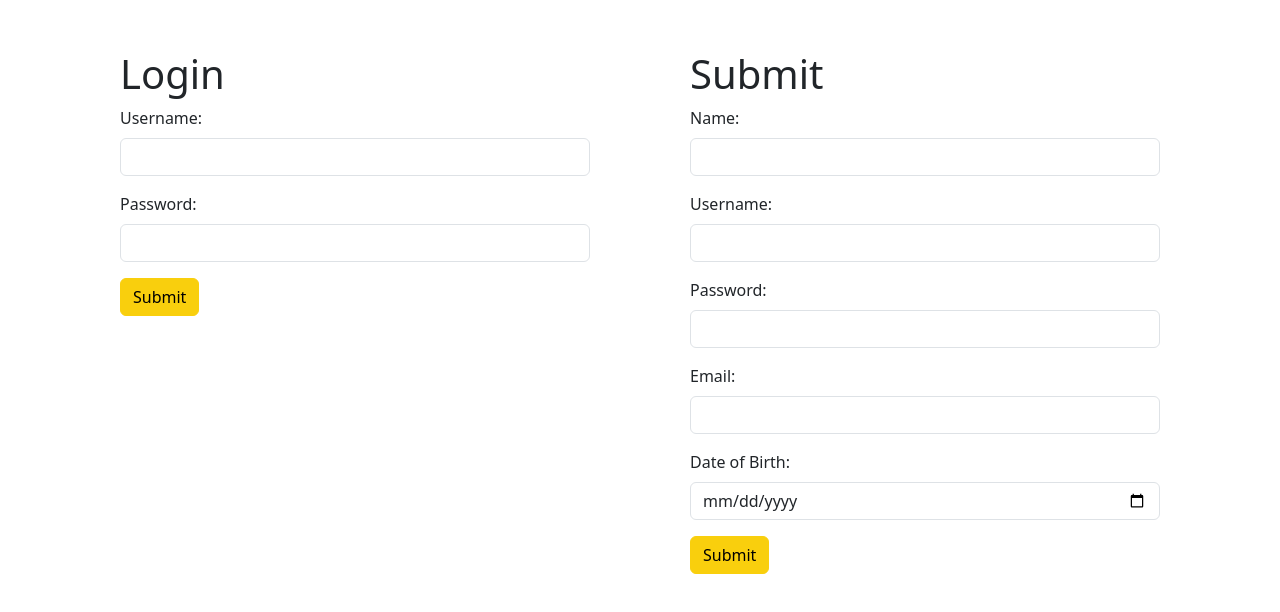
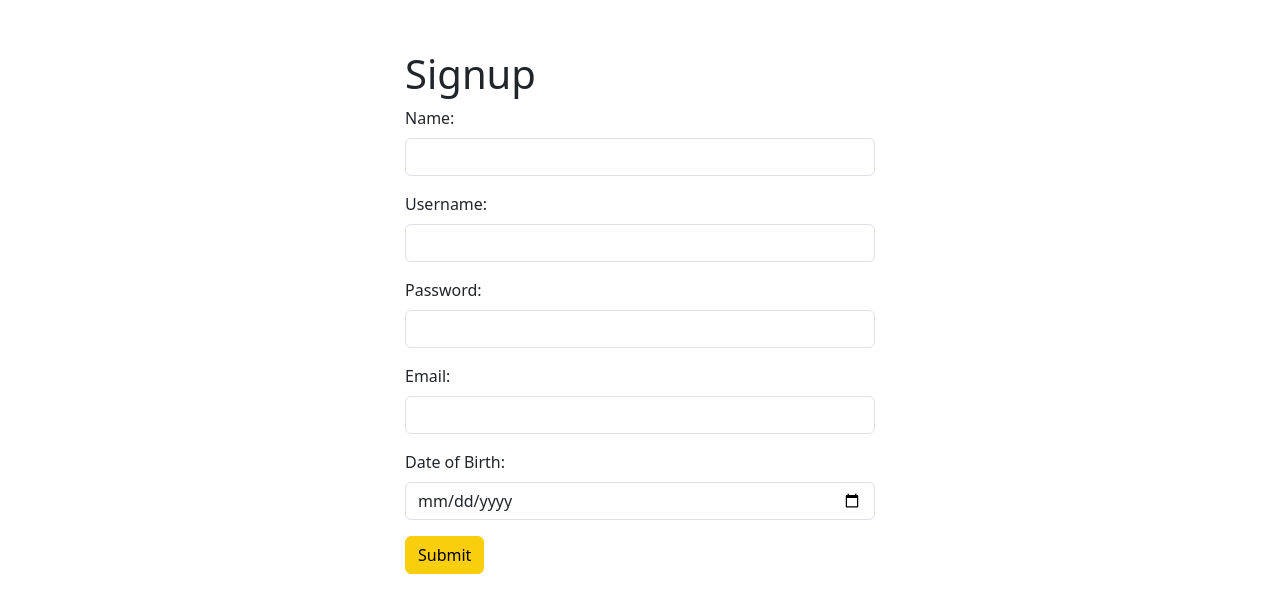
Before and after one commit to SyncMyShip/myFlix-client, a React (Vite) app: page / in a window 1280 px wide. Shown: the top 612 px of the page. Built offline with nearby package versions, Linux system fonts and the light colour scheme.

Commit message:
update row

```diff
--- a/src/components/main-view/main-view.jsx
+++ b/src/components/main-view/main-view.jsx
@@ -14,6 +14,7 @@ export const MainView = () => {
   const [selectedMovie, setSelectedMovie] = useState(null);
   const [user, setUser] = useState(storedUser? storedUser : null);
   const [token, setToken] = useState(storedToken? storedToken : null);
+  const [userExists, setUserExists] = useState(false);
 
   useEffect(() => {
     if (!token) return;
@@ -40,17 +41,20 @@ export const MainView = () => {
   return (
     <Row className="justify-content-md-center">
       {!user ? (
-        <>
-          <Col md={6} style={{padding: "50px"}}>
-            <LoginView onLoggedIn={(user, token) => {
-              setUser(user);
-              setToken(token);
-            }}
-            />
-          </Col>
+          <>
           <Col md={6} style={{padding: "50px"}}>
             <SignupView />
           </Col>
+          </>
+      ) : user ? (
+        <>
+        <Col md={6} style={{padding: "50px"}}>
+          <LoginView onLoggedIn={(user, token) => {
+            setUser(user);
+            setToken(token);
+          }}
+          />
+        </Col>
         </>
       ) : selectedMovie ? (
         <>
--- a/src/components/signup-view/signup-view.jsx
+++ b/src/components/signup-view/signup-view.jsx
@@ -39,7 +39,7 @@ export const SignupView = () => {
 
     return (
         <Form onSubmit={(handleSubmit)}>
-            <h1>Submit</h1>
+            <h1>Signup</h1>
             <Form.Group className="mb-3" controlId="formName">
                 <Form.Label>Name:</Form.Label>
             <Form.Control
```
Also changed, not shown: 2 other files (tests, documents, lock files or other folders).
